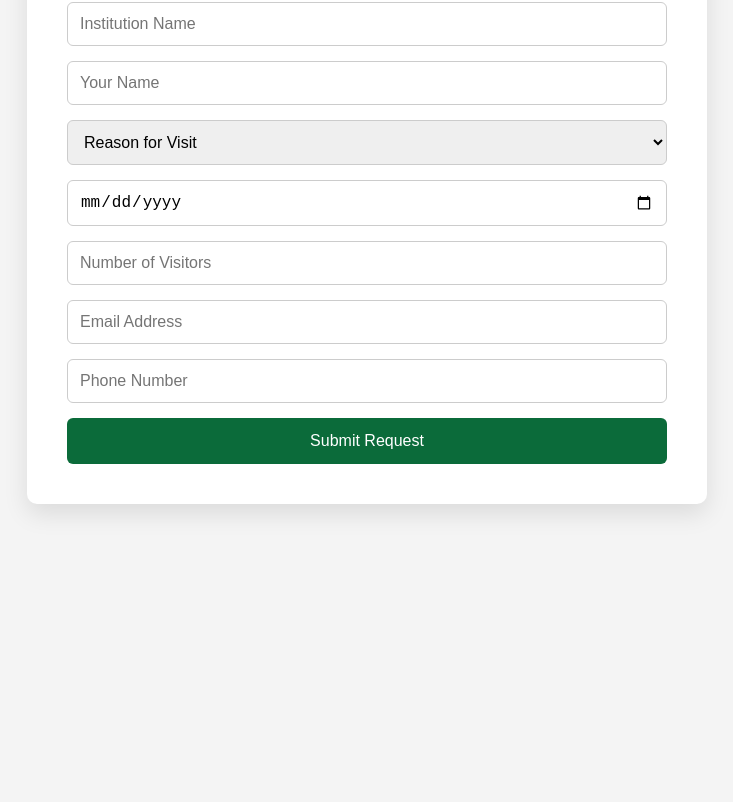
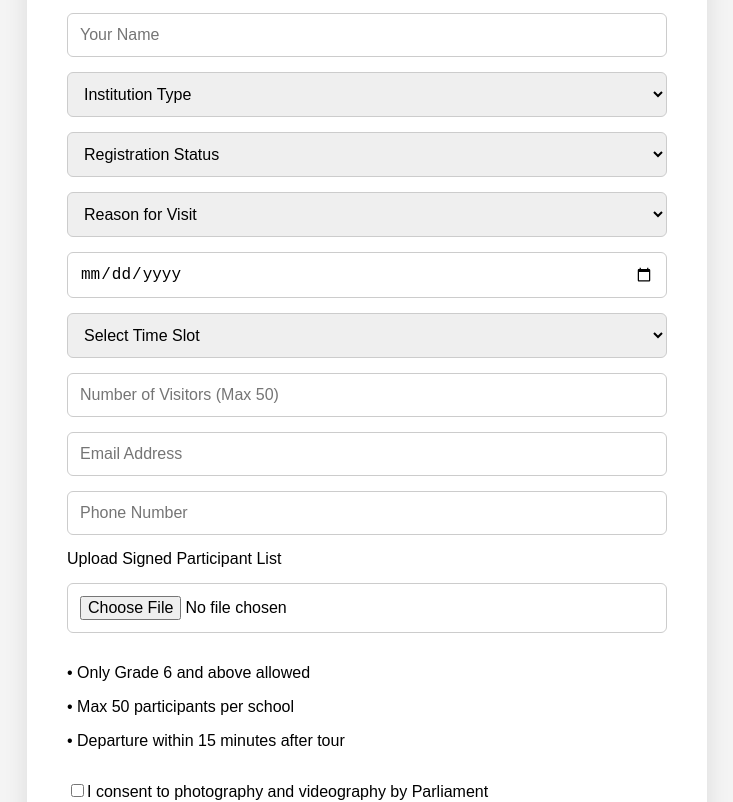
Before and after one commit to PeterDavid3800/visit-parliament-form, a React (Create React App) app in the folder frontend/: page / in a window 1280 px wide. Shown: the part 382-1184 px from the top of the page, without its empty margins (273-1006 px from the left). Before the commit the page ends 946 px from the top, so only its background shows below. Built offline with nearby package versions, Linux system fonts and the light colour scheme.

Commit message:
ICT Portal Suggestions

```diff
--- a/frontend/src/components/VisitForm.js
+++ b/frontend/src/components/VisitForm.js
@@ -1,9 +1,8 @@
-import React, { useState, useRef } from "react";
+import React, { useState } from "react";
 import "../styles/VisitForm.css";
-import ReCAPTCHA from "react-google-recaptcha";
 
 function VisitForm() {
-  const recaptchaRef = useRef();
+  const [slots, setSlots] = useState([]);
 
   const [formData, setFormData] = useState({
     institution: "",
@@ -11,60 +10,85 @@ function VisitForm() {
     reason: "",
     otherReason: "",
     date: "",
+    slot_id: "",
     visitors: "",
     email: "",
-    phone: ""
+    phone: "",
+    institution_type: "",
+    institution_status: "",
+    file: null,
+    consent: false
   });
 
-  const [statusMessage, setStatusMessage] = useState("");
-  const [statusType, setStatusType] = useState("");
+  const [status, setStatus] = useState("");
 
+  /* =========================
+     HANDLE INPUT CHANGE
+  ========================= */
   const handleChange = (e) => {
-    setFormData({
-      ...formData,
-      [e.target.name]: e.target.value
-    });
+    const { name, value, type, checked } = e.target;
+
+    if (type === "checkbox") {
+      setFormData({ ...formData, [name]: checked });
+    } else {
+      setFormData({ ...formData, [name]: value });
+    }
   };
 
+  /* =========================
+     FETCH SLOTS
+  ========================= */
+  const fetchSlots = async (date) => {
+    try {
+      const res = await fetch(
+        `https://visit-parliament-form.onrender.com/slots?date=${date}`
+      );
+      const data = await res.json();
+      setSlots(data);
+    } catch (err) {
+      console.error(err);
+    }
+  };
+
+  /* =========================
+     SUBMIT FORM
+  ========================= */
   const handleSubmit = async (e) => {
     e.preventDefault();
 
-    // ❌ CAPTCHA DISABLED
-    // const token = recaptchaRef.current.getValue();
-    // console.log("TOKEN:", token);
-    // if (!token) {
-    //   setStatusMessage("❌ Please verify that you are not a robot.");
-    //   setStatusType("error");
-    //   setTimeout(() => setStatusMessage(""), 5000);
-    //   return;
-    // }
+    if (!formData.consent) {
+      setStatus("❌ You must agree to the terms");
+      return;
+    }
+
+    const form = new FormData();
 
     const reasonToSend =
       formData.reason === "Other"
         ? formData.otherReason
         : formData.reason;
 
+    Object.keys(formData).forEach((key) => {
+      if (key === "reason") {
+        form.append("reason", reasonToSend);
+      } else {
+        form.append(key, formData[key]);
+      }
+    });
+
     try {
       const response = await fetch(
         "https://visit-parliament-form.onrender.com/send-email",
         {
           method: "POST",
-          headers: {
-            "Content-Type": "application/json"
-          },
-          body: JSON.stringify({
-            ...formData,
-            reason: reasonToSend
-            // captchaToken: token ❌ removed
-          })
+          body: form
         }
       );
 
       const data = await response.json();
 
-      if (response.ok && data.success) {
-        setStatusMessage("✔ Request submitted successfully!");
-        setStatusType("success");
+      if (data.success) {
+        setStatus("✅ Booking successful!");
 
         setFormData({
           institution: "",
@@ -72,45 +96,40 @@ function VisitForm() {
           reason: "",
           otherReason: "",
           date: "",
+          slot_id: "",
           visitors: "",
           email: "",
-          phone: ""
+          phone: "",
+          institution_type: "",
+          institution_status: "",
+          file: null,
+          consent: false
         });
 
-        // recaptchaRef.current.reset(); ❌ disabled
-
+        setSlots([]);
       } else {
-        setStatusMessage(`❌ ${data.message || "Failed to submit request."}`);
-        setStatusType("error");
+        setStatus(`❌ ${data.message || "Error occurred"}`);
       }
-
-    } catch (error) {
-      console.error("Error:", error);
-      setStatusMessage("❌ Server error. Please try again.");
-      setStatusType("error");
+    } catch (err) {
+      console.error(err);
+      setStatus("❌ Server error");
     }
 
-    setTimeout(() => setStatusMessage(""), 5000);
+    setTimeout(() => setStatus(""), 5000);
   };
 
   return (
     <div className="form-container">
+      <h1 className="title">Visit Request Form</h1>
 
-      <div className="form-intro">
-        <h1 className="title">Visit Request Form</h1>
-        <h2>How to get to Parliament Building</h2>
-        <p><strong>Parliament Road, Nairobi</strong></p>
-        <p>Fill in your details below to book a visit.</p>
-      </div>
+      <p><strong>Parliament Road, Nairobi</strong></p>
+      <p>Book your visit below. Entry is FREE.</p>
 
-      {statusMessage && (
-        <div className={`status-message ${statusType}`}>
-          {statusMessage}
-        </div>
-      )}
+      {status && <div className="status">{status}</div>}
 
       <form onSubmit={handleSubmit} className="visit-form">
 
+        {/* Institution */}
         <input
           type="text"
           name="institution"
@@ -120,6 +139,7 @@ function VisitForm() {
           required
         />
 
+        {/* Name */}
         <input
           type="text"
           name="name"
@@ -129,6 +149,32 @@ function VisitForm() {
           required
         />
 
+        {/* Institution Type */}
+        <select
+          name="institution_type"
+          value={formData.institution_type}
+          onChange={handleChange}
+          required
+        >
+          <option value="">Institution Type</option>
+          <option>Private</option>
+          <option>Public</option>
+          <option>Charitable</option>
+        </select>
+
+        {/* Registration Status */}
+        <select
+          name="institution_status"
+          value={formData.institution_status}
+          onChange={handleChange}
+          required
+        >
+          <option value="">Registration Status</option>
+          <option>Registered</option>
+          <option>Not Registered</option>
+        </select>
+
+        {/* Reason */}
         <select
           name="reason"
           value={formData.reason}
@@ -147,6 +193,7 @@ function VisitForm() {
           <option>Other</option>
         </select>
 
+        {/* Other reason */}
         {formData.reason === "Other" && (
           <input
             type="text"
@@ -158,23 +205,48 @@ function VisitForm() {
           />
         )}
 
+        {/* Date */}
         <input
           type="date"
           name="date"
           value={formData.date}
-          onChange={handleChange}
+          onChange={(e) => {
+            handleChange(e);
+            fetchSlots(e.target.value);
+          }}
           required
         />
 
+        {/* Slot */}
+        <select
+          name="slot_id"
+          value={formData.slot_id}
+          onChange={handleChange}
+          required
+        >
+          <option value="">Select Time Slot</option>
+          {slots.map((slot) => (
+            <option
+              key={slot.id}
+              value={slot.id}
+              disabled={slot.booked_count >= slot.capacity}
+            >
+              {slot.time} ({slot.booked_count}/{slot.capacity})
+            </option>
+          ))}
+        </select>
+
+        {/* Visitors */}
         <input
           type="number"
           name="visitors"
-          placeholder="Number of Visitors"
+          placeholder="Number of Visitors (Max 50)"
           value={formData.visitors}
           onChange={handleChange}
           required
         />
 
+        {/* Email */}
         <input
           type="email"
           name="email"
@@ -184,6 +256,7 @@ function VisitForm() {
           required
         />
 
+        {/* Phone */}
         <input
           type="text"
           name="phone"
@@ -193,16 +266,37 @@ function VisitForm() {
           required
         />
 
-        {/* ❌ RECAPTCHA DISABLED */}
-        {/*
-        <ReCAPTCHA
-          ref={recaptchaRef}
-          sitekey="6LeOTYksAAAAAE5IeQBAdniPBXJn3Vgluqmh9Qx6"
+        {/* File Upload */}
+        <label>Upload Signed Participant List</label>
+        <input
+          type="file"
+          name="file"
+          onChange={(e) =>
+            setFormData({ ...formData, file: e.target.files[0] })
+          }
+          required
         />
-        */}
 
+        {/* Rules */}
+        <div className="rules">
+          <p>• Only Grade 6 and above allowed</p>
+          <p>• Max 50 participants per school</p>
+          <p>• Departure within 15 minutes after tour</p>
+        </div>
+
+        {/* Consent */}
+        <label className="consent">
+          <input
+            type="checkbox"
+            name="consent"
+            checked={formData.consent}
+            onChange={handleChange}
+          />
+          I consent to photography and videography by Parliament
+        </label>
+
+        {/* Submit */}
         <button type="submit">Submit Request</button>
-
       </form>
     </div>
   );
```
Also changed, not shown: 1 other file (tests, documents, lock files or other folders).
